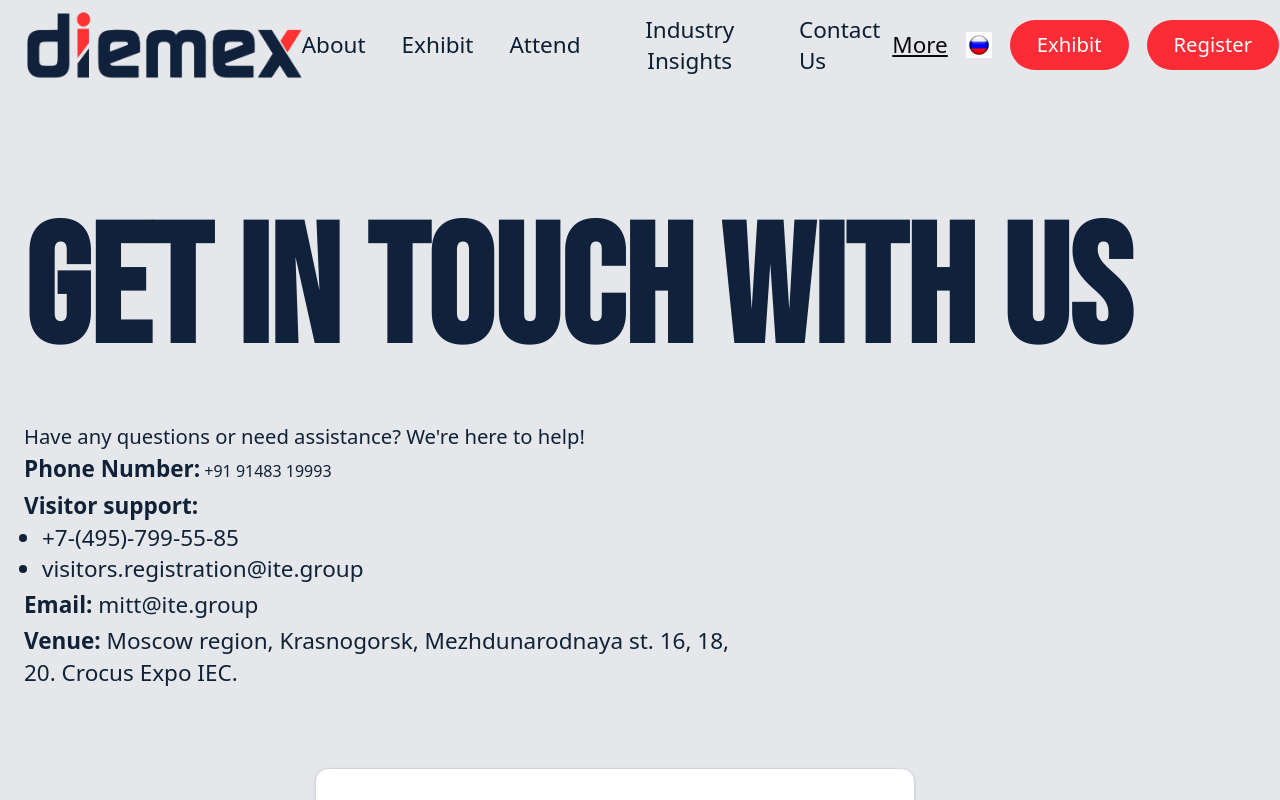
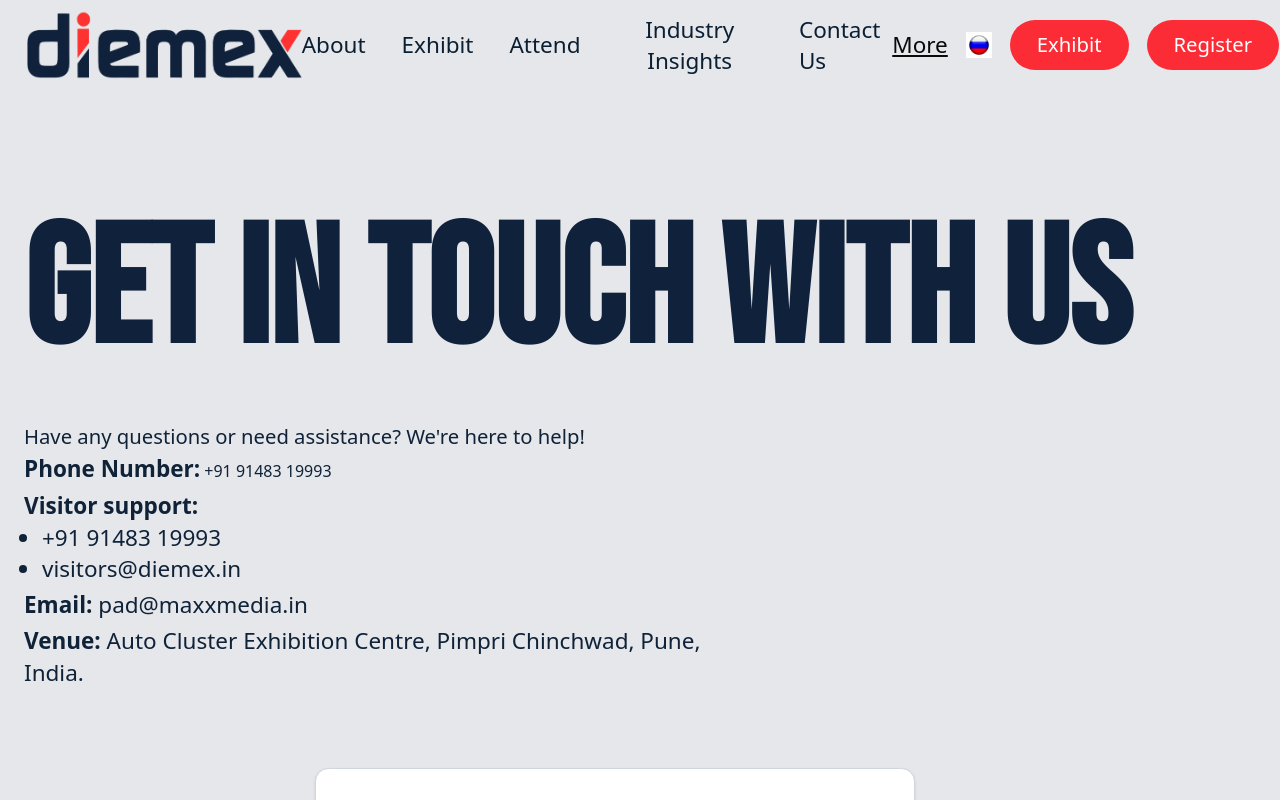
Before and after one commit to Sandeep1816/diemex, a Next.js app: page /contact-us in a window 1280 px wide. Shown: the top 800 px of the page. Built offline with nearby package versions, Linux system fonts and the light colour scheme.

Commit message:
Update HeroSection.tsx

```diff
--- a/components/ContactUs/HeroSection.tsx
+++ b/components/ContactUs/HeroSection.tsx
@@ -23,14 +23,13 @@ export default function HeroSection() {
           <li>
             <strong className="text-xl">Visitor support:</strong>
             <ul className="ml-4 list-disc">
-              <li className="text-xl">+7-(495)-799-55-85</li>
-              <li className="text-xl">visitors.registration@ite.group</li>
+              <li className="text-xl">+91 91483 19993</li>
+              <li className="text-xl">visitors@diemex.in</li>
             </ul>
           </li>
-          <li className="text-xl"><strong className="text-xl">Email:</strong> mitt@ite.group</li>
+          <li className="text-xl"><strong className="text-xl">Email:</strong> pad@maxxmedia.in</li>
           <li className="text-xl">
-            <strong className="text-xl">Venue:</strong> Moscow region, Krasnogorsk,
-            Mezhdunarodnaya st. 16, 18, 20. Crocus Expo IEC.
+            <strong className="text-xl">Venue:</strong> Auto Cluster Exhibition Centre, Pimpri Chinchwad, Pune, India.
           </li>
         </ul>
       </div>
```
